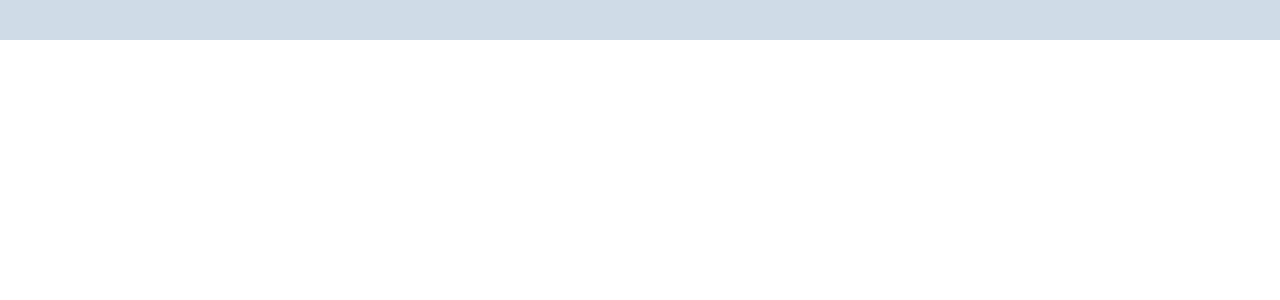
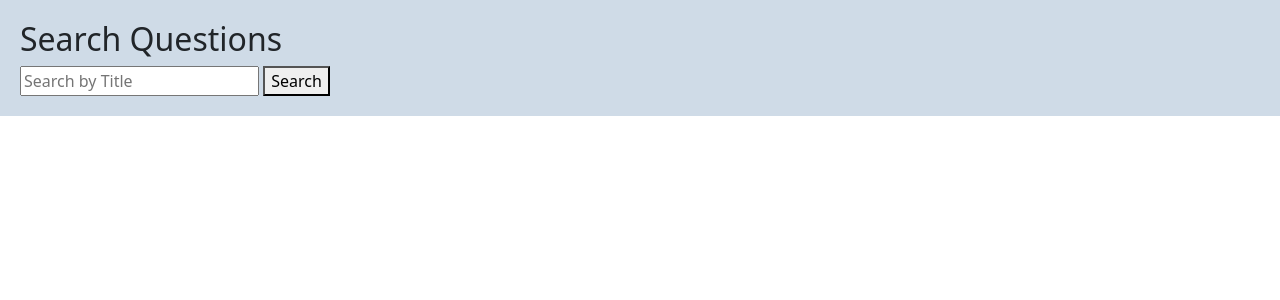
Before and after one commit to herman72/stack_flow_proj, a Django app: template questions/templates/question/question_search.html in a window 1280 px wide. Shown: the part 56-356 px from the top of the page. Run offline with Django 4.2, Linux system fonts and the light colour scheme; the template is opened without the code that fills it, so the values that code supplies are empty; the visitor is signed in with stand-in values (Sample User, id 1).

Commit message:
added question search

```diff
--- a/questions/templates/question/question_search.html
+++ b/questions/templates/question/question_search.html
@@ -1,3 +1,8 @@
 {% extends 'base.html' %}
 {% block content %}
+<h2>Search Questions</h2>
+  <form method="get" action="{% url 'search_questions' %}">
+    <input type="text" name="q" placeholder="Search by Title">
+    <button type="submit">Search</button>
+  </form>
 {% endblock %}
```
